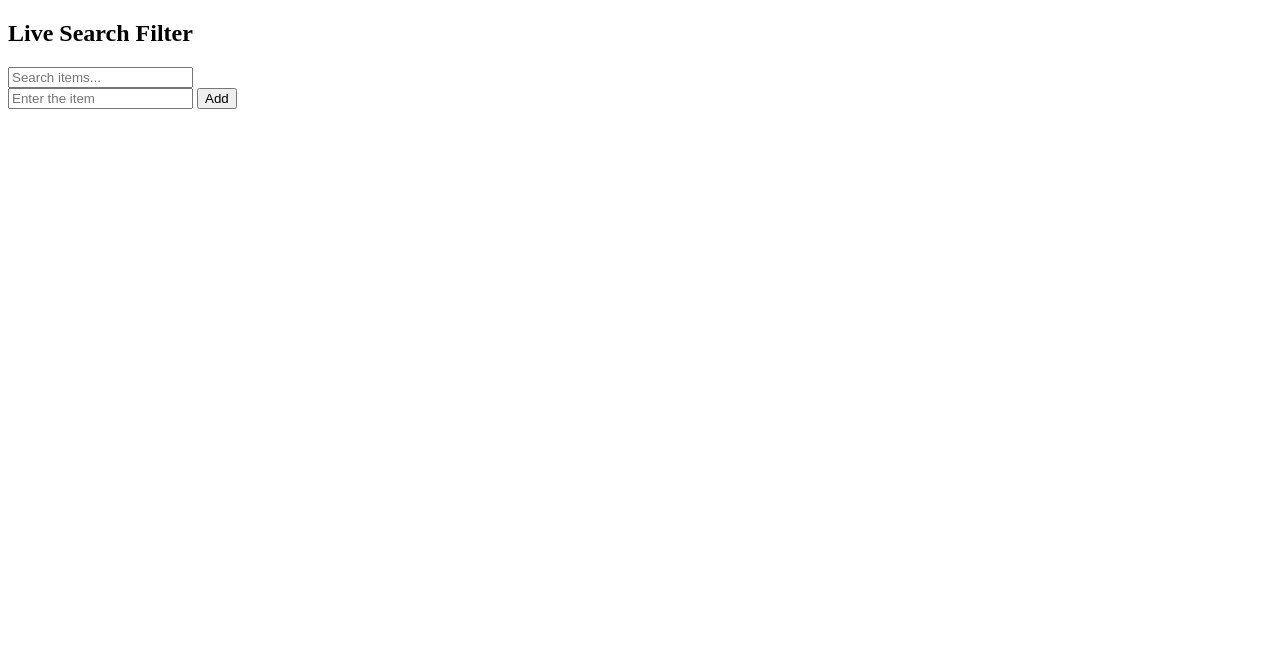
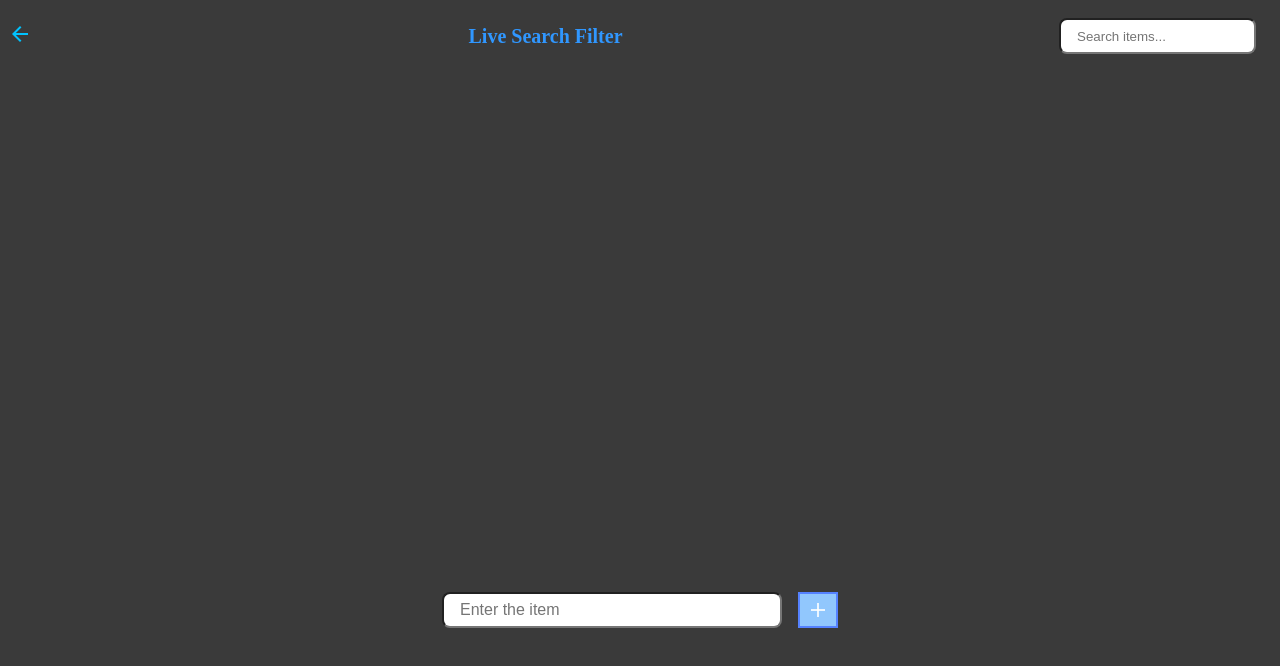
Before and after one commit to adityav8688/JavaScript-basic-projects, a plain HTML site: page docs/Live-search-filter/index.html in a window 1280 px wide. Drawn offline with nearby package versions, Linux system fonts and the light colour scheme.

Commit message:
feat: enhance Live Search Filter with navigation, item addition, and improved rendering

```diff
--- a/docs/Live-search-filter/index.html
+++ b/docs/Live-search-filter/index.html
@@ -7,22 +7,27 @@
 
     <link rel="stylesheet" href="./style.css">
     <title>Live Search Filter</title>
+    <link rel="stylesheet"
+        href="https://fonts.googleapis.com/css2?family=Material+Symbols+Outlined:opsz,wght,FILL,GRAD@20..48,100..700,0..1,-50..200" />
 </head>
 
 <body>
     <header>
         <nav>
-            <h2>Live Search Filter</h2>
-            <input type="text" id="searchBar" placeholder="Search items..." />
+            <div class="nav">
+                <a href="../index.html"><span class="material-symbols-outlined">arrow_back</span></a>
+                <h2>Live Search Filter</h2>
+                <input type="text" id="searchBar" placeholder="Search items..." />
+            </div>
         </nav>
     </header>
     <main>
         <div class="container">
-            <div>
+            <div class="item-adder">
                 <input type="text" id="itemInput" placeholder="Enter the item" />
-                <button id="addBtn">Add</button>
+                <button id="addBtn"><span class="material-symbols-outlined">add</span></button>
             </div>
-            <div>
+            <div class="items">
                 <ul id="itemsList"></ul>
             </div>
         </div>
--- a/docs/Live-search-filter/script.js
+++ b/docs/Live-search-filter/script.js
@@ -2,22 +2,24 @@ let searchBar = document.getElementById("searchBar");
 let itemInput = document.getElementById("itemInput");
 let addBtn = document.getElementById("addBtn");
 let itemsList = document.getElementById("itemsList");
+let itemNames = document.querySelectorAll("li");
 
 let items = JSON.parse(localStorage.getItem("items")) || [];
-console.log(typeof items);
 
-itemInput.addEventListener("keypress", function(e){
-    if(e.key === "Enter"){
+
+
+itemInput.addEventListener("keypress", function (e) {
+    if (e.key === "Enter") {
         addBtn.click();
     }
 });
 
 renderItems();
 
-addBtn.addEventListener("click", function(){
+addBtn.addEventListener("click", function () {
     let itemVal = itemInput.value.trim();
 
-    if(itemVal === "") return;
+    if (itemVal === "") return;
 
     items.push(itemVal);
     localStorage.setItem("items", JSON.stringify(items));
@@ -26,15 +28,43 @@ addBtn.addEventListener("click", function(){
     itemInput.value = "";
 });
 
-function renderItems(){
-    console.log("renderItems");
+searchBar.addEventListener("keyup", function () {
+    renderItems(searchBar.value);
+});
+
+function renderItems(filter = "") {
     itemsList.innerHTML = "";
 
-    items.forEach(function(item, index) {
-        let li = document.createElement("li");
-        li.classList.add("item"+index);
-        li.style.listStyle = "none";
-        li.innerText = item;
-        itemsList.appendChild(li);
-    });
+    items.filter(item =>
+        item.toLowerCase().split(" ")
+            .some(word => word.startsWith(filter.toLowerCase()))
+    )
+        .forEach((item, index) => {
+            let li = document.createElement("li");
+            li.classList.add("item" + index);
+
+            let span = document.createElement("span");
+            span.innerText = item;
+            span.classList.add("itemInfo");
+
+
+            let delBtn = document.createElement("button");
+            delBtn.classList.add("delBtn");
+            delBtn.innerHTML = `<span class="material-symbols-outlined">delete</span>`
+
+            delBtn.addEventListener("click", function () {
+                deleteItem(index);
+            });
+
+            li.appendChild(span);
+            li.appendChild(delBtn);
+            itemsList.appendChild(li);
+        });
 };
+
+function deleteItem(index) {
+    items.splice(index, 1);
+    localStorage.setItem("items", JSON.stringify(items));
+
+    renderItems();
+};
--- a/docs/Live-search-filter/style.css
+++ b/docs/Live-search-filter/style.css
@@ -0,0 +1,115 @@
+body {
+    background-color: rgb(58, 58, 58);
+}
+
+.nav {
+    display: flex;
+    justify-content: space-between;
+    align-items: center;
+
+    span {
+        color: rgb(0, 195, 255);
+    }
+
+    h2 {
+        color: rgb(48, 151, 255);
+        font-size: 1.25rem;
+        text-align: center;
+    }
+
+    input {
+        height: 1.5rem;
+        padding: 0.25rem 0 0.25rem 1rem;
+        margin: 0 1rem 0 0;
+        border-radius: 0.5rem;
+        outline: none;
+
+        &:focus {
+            background-color: rgb(194, 223, 253);
+            border: 2px solid rgb(0, 128, 255);
+        }
+    }
+}
+
+.container {
+    display: flex;
+    flex-direction: column-reverse;
+    align-items: center;
+    padding: 1rem;
+}
+
+
+
+.item-adder {
+    display: flex;
+    align-items: center;
+
+    input {
+        height: 1.5rem;
+        padding: 0.25rem 0 0.25rem 1rem;
+        margin: 0 1rem 0 0;
+        width: 20rem;
+        border-radius: 0.5rem;
+        outline: none;
+        color: white;
+        font-weight: 500;
+        font-size: medium;
+        &:focus {
+            background-color: rgb(52, 52, 52);
+            border: 2px solid rgb(87, 87, 87);
+        }
+    }
+
+    button {
+        height: 2.25rem;
+        border: 2px solid rgb(85, 130, 255);
+        background-color: rgb(145, 199, 253);
+
+        span {
+            display: flex;
+            align-items: center;
+            color: white;
+            font-variation-settings: 'wght' 400, 'opsz' 40;
+        }
+    }
+}
+
+.items {
+    #itemsList {
+        display: flex;
+        flex-direction: column;
+        align-items: center;
+        height: 30rem;
+        overflow: auto;
+        scrollbar-width: 1px;
+    }
+
+    li {
+        padding: 0.25rem 1rem 0.25rem 1rem;
+        margin: 0.5rem;
+        background-color: aqua;
+        list-style: none;
+        width: 15rem;
+        display: flex;
+        justify-content: space-between;
+        border-radius: 0.5rem;
+
+        button {
+            background-color: rgb(255, 161, 161);
+        }
+
+        span {
+            display: flex;
+            align-items: center;
+            justify-content: center;
+            font-variation-settings: 'wght' 200;
+        }
+
+        .itemInfo {
+            margin: 0 0.5rem 0 0;
+            white-space: pre;
+            overflow: auto;
+            text-overflow: ellipsis;
+        }
+    }
+}
```
